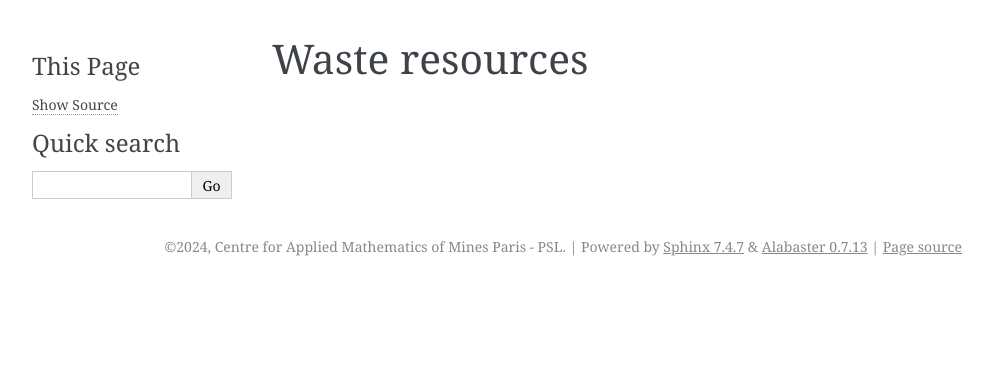
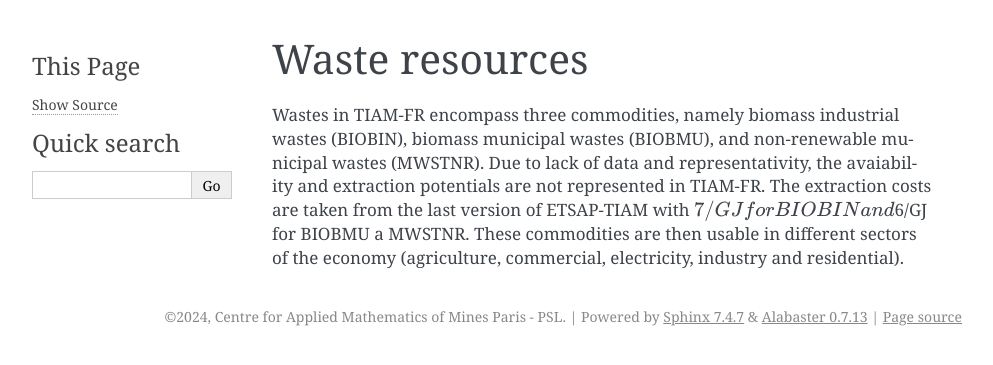
Before and after one commit to LucasDesport/tiam-fr, a Sphinx documentation site: the page built from docs/resources/wastes.md, in a window 1280 px wide. Shown: the top 365 px of the page, without its empty margins (148-1141 px from the left). Built offline with Sphinx 7.4.7, drawn with Linux system fonts in a browser that asks for light colours; pages that are not in the unit, such as notebooks, are missing from menus.

Commit message:
Update wastes.md

```diff
--- a/docs/resources/wastes.md
+++ b/docs/resources/wastes.md
@@ -1 +1,4 @@
 # Waste resources
+
+Wastes in TIAM-FR encompass three commodities, namely biomass industrial wastes (BIOBIN), biomass municipal wastes (BIOBMU), and non-renewable municipal wastes (MWSTNR). Due to lack of data and representativity, the avaiability and extraction potentials are not represented in TIAM-FR. The extraction costs are taken from the last version of ETSAP-TIAM with $7/GJ for BIOBIN and $6/GJ for BIOBMU a MWSTNR.
+These commodities are then usable in different sectors of the economy (agriculture, commercial, electricity, industry and residential).
```
